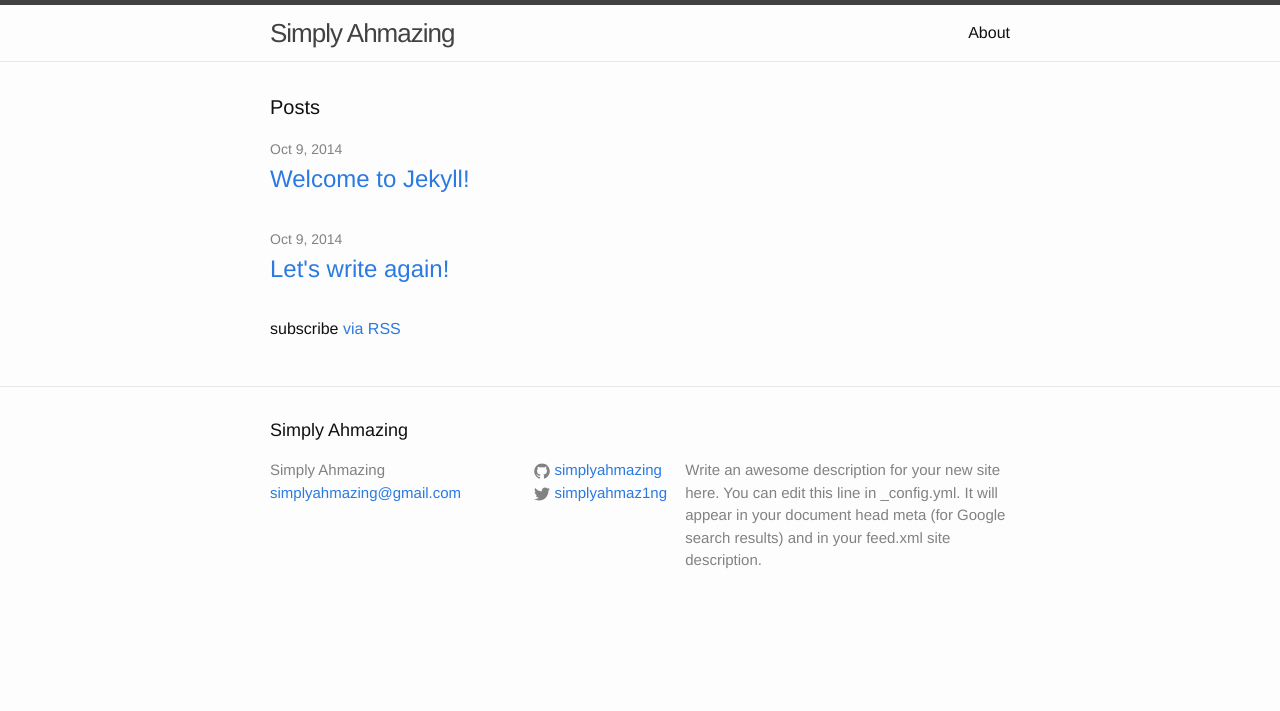
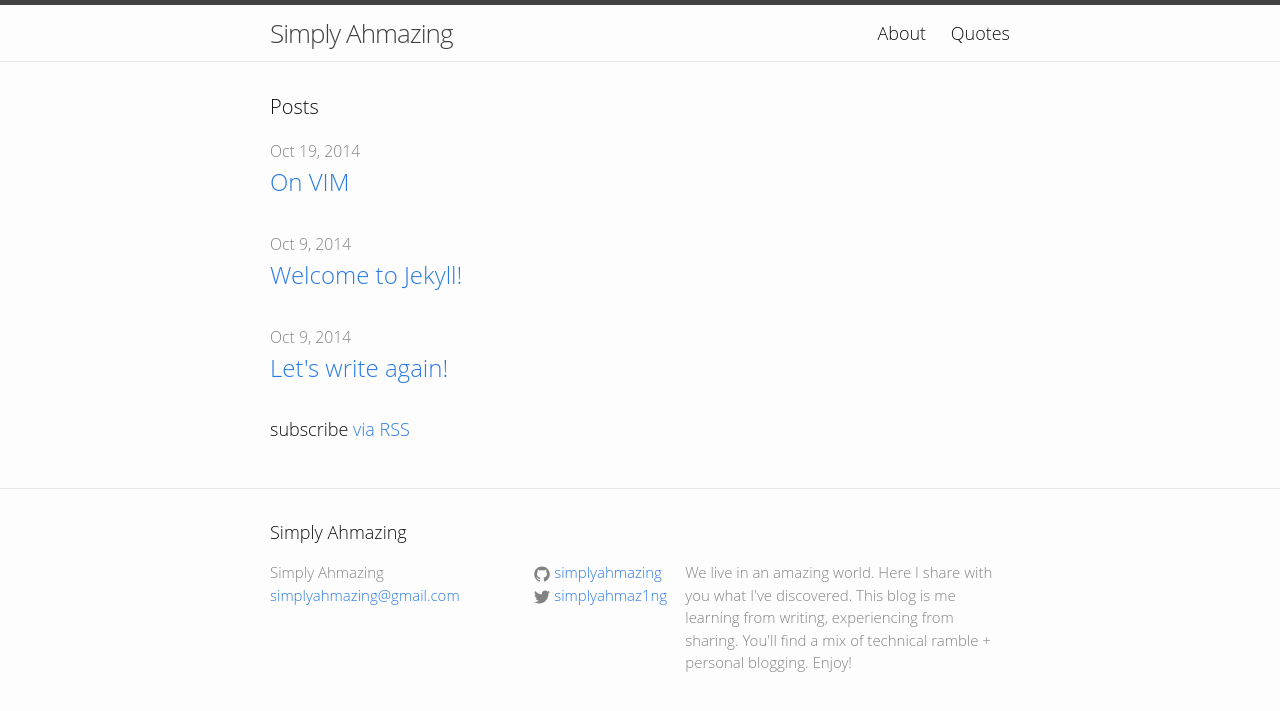
Before and after one commit to icco/simplyahmazing.github.io, a Jekyll site: the page built from index.html, in a window 1280 px wide. Shown: the top 711 px of the page. Built offline with Jekyll 4.4.1, drawn with Linux system fonts in a browser that asks for light colours.

Commit message:
updates quotes, font, adds new post, edits config file

```diff
--- a/_config.yml
+++ b/_config.yml
@@ -2,11 +2,9 @@
 title: Simply Ahmazing
 email: simplyahmazing@gmail.com
 description: > # this means to ignore newlines until "baseurl:"
-  Write an awesome description for your new site here. You can edit this
-  line in _config.yml. It will appear in your document head meta (for
-  Google search results) and in your feed.xml site description.
+  We live in an amazing world. Here I share with you what I've discovered. This blog is me learning from writing, experiencing from sharing. You'll find a mix of technical ramble + personal blogging. Enjoy!
 baseurl: "" # the subpath of your site, e.g. /blog/
-url: "http://yourdomain.com" # the base hostname & protocol for your site
+url: "http://simplyahmazing.github.io" # the base hostname & protocol for your site
 twitter_username: simplyahmaz1ng
 github_username:  simplyahmazing
 
--- a/css/main.scss
+++ b/css/main.scss
@@ -6,8 +6,8 @@
 
 
 // Our variables
-$base-font-family: Helvetica, Arial, sans-serif;
-$base-font-size:   16px;
+$base-font-family: 'Open Sans', 'Helvetica Nueue', Helvetica, Arial, sans-serif;
+$base-font-size:   18px;
 $small-font-size:  $base-font-size * 0.875;
 $base-line-height: 1.5;
 
```
Also changed, not shown: _posts/2014-10-19-vim.markdown (added, +18 -0 lines), quotes.md (added, +17 -0 lines).
